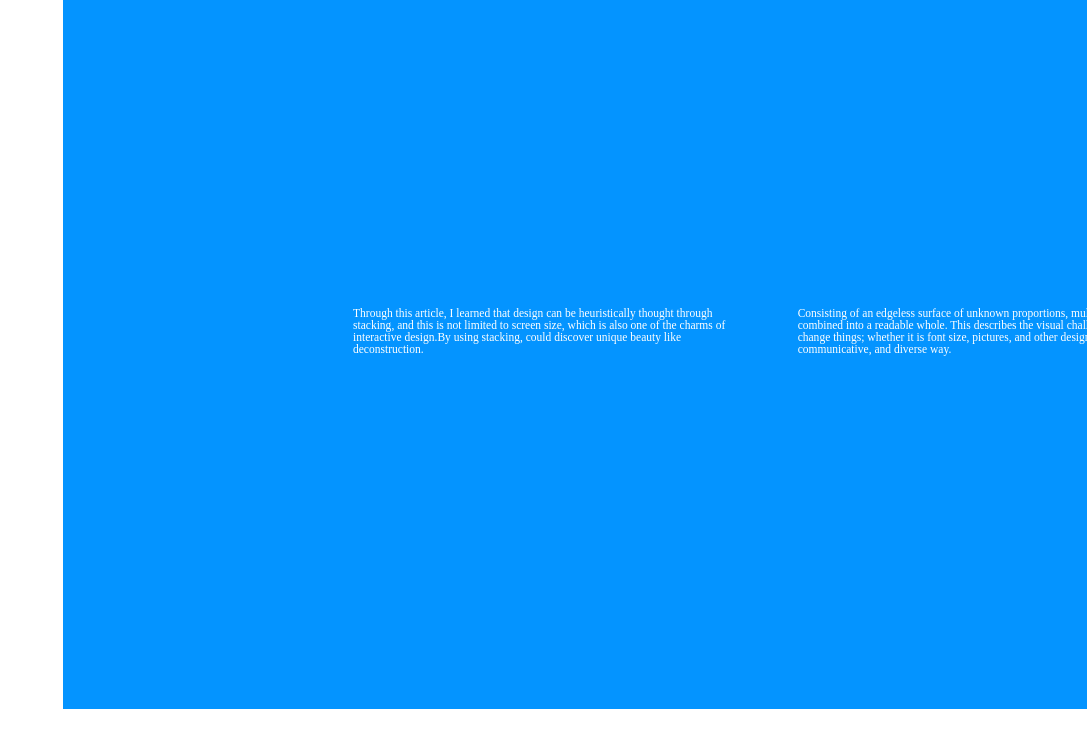
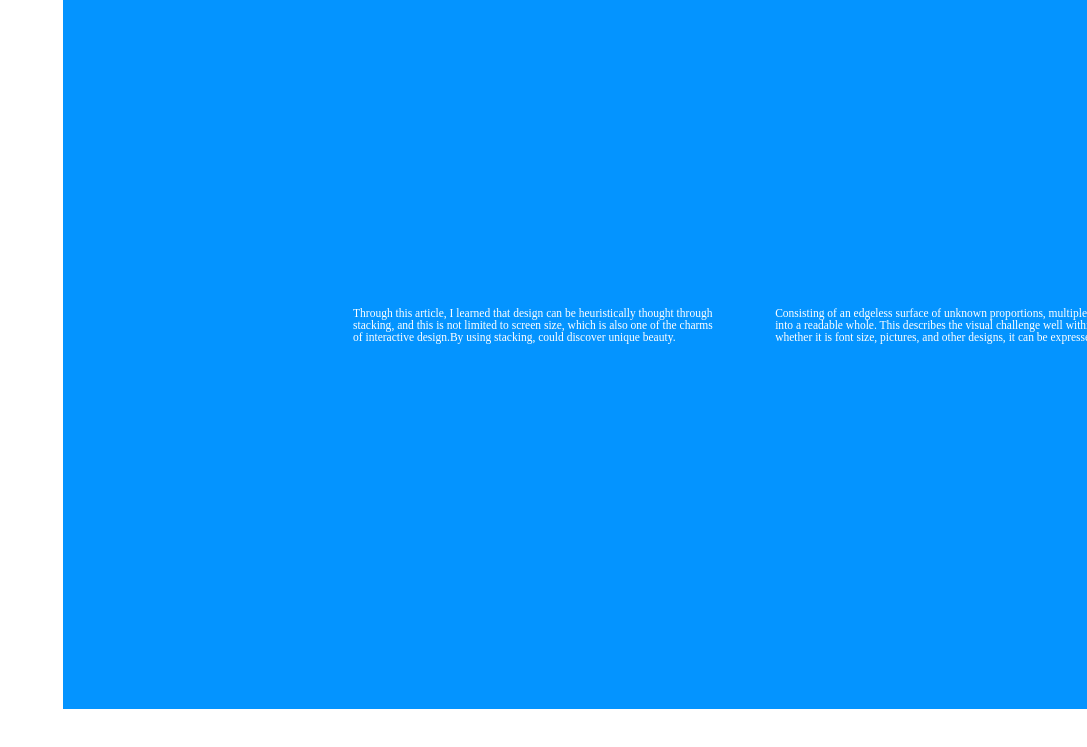
Before and after one commit to xinyizhangx/manuscript, a plain HTML site: page index.html in a window 1280 px wide. Shown: the part 8584-9331 px from the top of the page, without its empty margins (193-1280 px from the left). Drawn offline with nearby package versions, Linux system fonts and the light colour scheme.

Commit message:
Update index.html

```diff
--- a/index.html
+++ b/index.html
@@ -161,12 +161,11 @@
       <tr>
         <td class="t1">Through this article, I learned that design can be heuristically thought through stacking, and
           this is not limited to screen size, which is also one of the charms of interactive design.By using stacking,
-          could discover unique beauty like deconstruction.</td>
+          could discover unique beauty.</td>
         <td class="t2">Consisting of an edgeless surface of unknown proportions, multiple small, independent, and
           variable elements combined into a readable whole. This describes the visual challenge well within the
           interaction. UI design can change things; whether it is font size, pictures, and other designs, it can be
           expressed in a transparent, communicative, and diverse way.</td>
-
       </tr>
     </table>
   </div>
```
